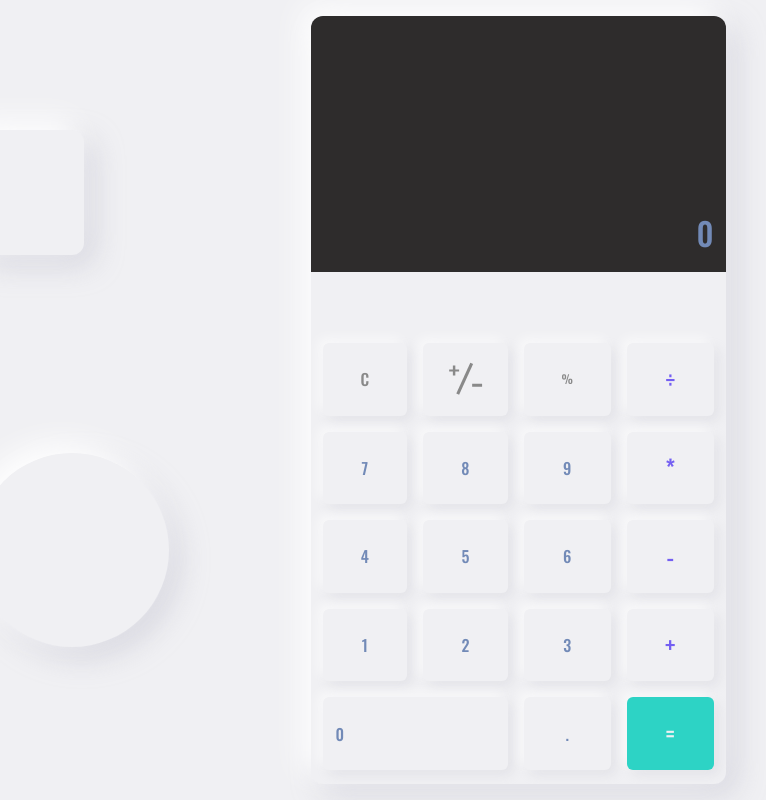
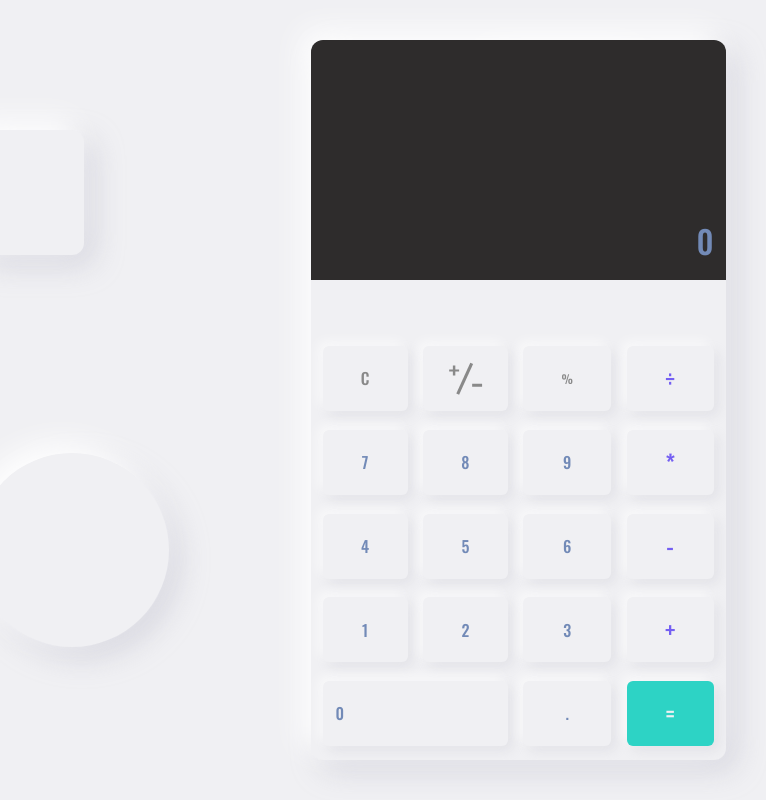
Before and after one commit to suhobski/neumorphic-calculator, a website built with Parcel: page index.html in a window 1280 px wide. Shown: the whole page, without its empty margins (122-888 px from the left). Built offline with nearby package versions, Linux system fonts and the light colour scheme; files whose address does not match are found by name.

Commit message:
fix: change baselayout

```diff
--- a/src/scss/components/_calculator.scss
+++ b/src/scss/components/_calculator.scss
@@ -3,11 +3,9 @@
 
   display: grid;
   grid-template-rows: 1fr 2fr;
-
   grid-column-start: 2;
   grid-row-start: 2;
 
-  max-height: 100vh;
   overflow: hidden;
   z-index: 30;
 }
--- a/src/scss/components/_keyboard.scss
+++ b/src/scss/components/_keyboard.scss
@@ -2,7 +2,7 @@
   display: grid;
   grid-template-rows: repeat(5, auto);
   grid-template-columns: repeat(4, auto);
-  gap: 1em;
+  gap: 4%;
 
   padding: 0 12px 14px;
 
--- a/src/scss/components/_wrap.scss
+++ b/src/scss/components/_wrap.scss
@@ -2,11 +2,10 @@
   position: relative;
 
   display: grid;
-  grid-column-start: 2;
-  grid-row-start: 2;
-
-  grid-template-rows: 1fr minmax(400px, 768px) 1fr;
-  grid-template-columns: 1fr minmax(200px, 415px) 1fr;
+  grid-template-rows: 5% minmax(400px, 768px) 5%;
+  grid-template-columns: 7.5% minmax(200px, 415px) 7.5%;
+  align-content: center;
+  justify-content: center;
 
   max-height: 100vh;
 
@@ -39,5 +38,4 @@
       @include abs-position(194px, 194px, 56.57px, 452.72px);
     }
   }
-
 }
--- a/src/scss/config/_baseLayout.scss
+++ b/src/scss/config/_baseLayout.scss
@@ -1,7 +1,7 @@
 .page {
   display: grid;
-  grid-template-columns: 1fr minmax(200px, 1200px) 1fr;
-  grid-template-rows: 1fr minmax(400px, 100%) 1fr;
+  grid-template-columns: minmax(200px, 1200px);
+  grid-template-rows: minmax(400px, 100%);
   align-content: center;
   justify-content: center;
 
```
Also changed, not shown: src/style/main.css, 1 other file.
